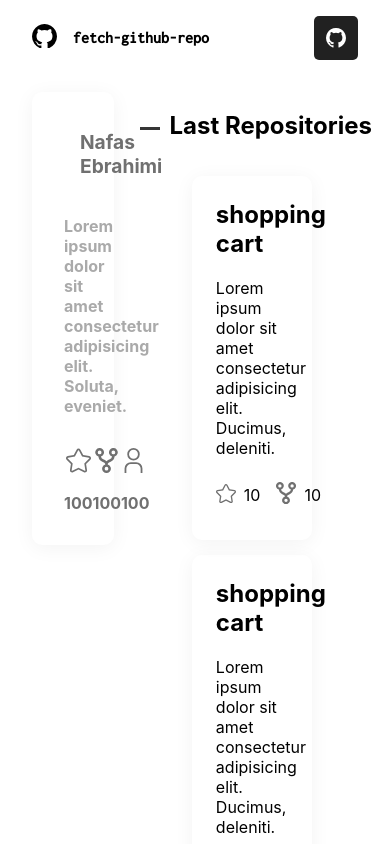
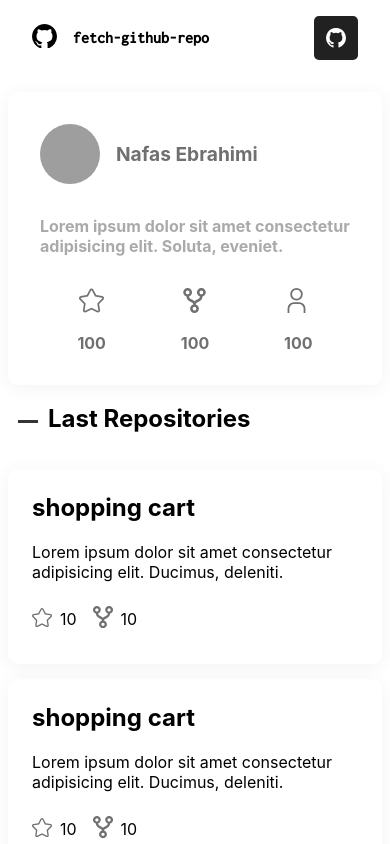
Before and after one commit to nafasebra/fetch-api-github, a React (Create React App) app: page / in a window 390 px wide. Shown: the top 844 px of the page. Built offline with nearby package versions, Linux system fonts and the light colour scheme; grey boxes are pictures that could not be loaded.

Commit message:
add media query for responsive profile and repository section

```diff
--- a/src/App.css
+++ b/src/App.css
@@ -5,3 +5,11 @@
     gap: 1rem;
     padding: 1rem 2rem;
 }
+
+@media (max-width: 556px) {
+    .app__container{
+        flex-wrap: wrap;
+        gap: 0;
+        padding: 1rem 0.5rem;
+    }
+}
--- a/src/component/profile/Profile.css
+++ b/src/component/profile/Profile.css
@@ -7,3 +7,10 @@
     box-shadow: 0 3px 20px #f3f3f3;
     transition: box-shadow 200ms;
 }
+
+@media (max-width: 556px) {
+    .profile__section{
+        width: 100%;
+        flex: 0 0 100%;
+    }
+}
--- a/src/component/repository/Repositories.css
+++ b/src/component/repository/Repositories.css
@@ -47,3 +47,10 @@
     width: 30px;
     margin-top: 5px;
 }
+
+@media (max-width: 556px) {
+    .repositories__section{
+        width: 100%;
+        flex: 0 0 100%;
+    }
+}
--- a/src/component/repository/RepositoryItem.css
+++ b/src/component/repository/RepositoryItem.css
@@ -32,3 +32,10 @@
     margin: 0;
     padding-left: 0.5rem;
 }
+
+@media (max-width: 556px) {
+    .repositoryitem{
+        width: 100%;
+        flex: 0 0 100%;
+    }
+}
```
